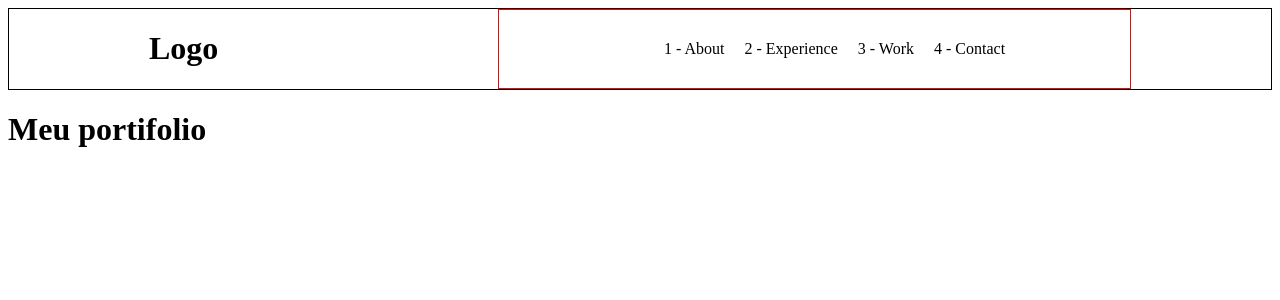
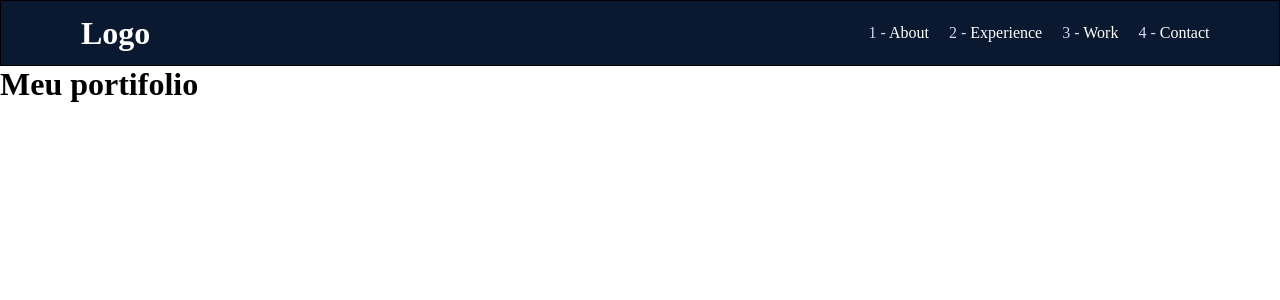
Before and after one commit to arctavares/MyPortfolio, a React (Create React App) app: page /#/ in a window 1280 px wide. Shown: the top 300 px of the page. Built offline with nearby package versions, Linux system fonts and the light colour scheme.

Commit message:
feat: add style to header

```diff
--- a/src/components/Header.jsx
+++ b/src/components/Header.jsx
@@ -7,10 +7,10 @@ export default function Header () {
             <div className="logoContainer"><h1>Logo</h1></div>
             <div className="navContainer">
                 <ul>
-                    <li>1 - About</li>
-                    <li>2 - Experience</li>
-                    <li>3 - Work</li>
-                    <li>4 - Contact</li>
+                    <li><span className="index">1 -</span> About</li>
+                    <li><span className="index">2 -</span> Experience</li>
+                    <li><span className="index">3 -</span> Work</li>
+                    <li><span className="index">4 -</span> Contact</li>
                 </ul>
             </div>
         </div>
--- a/src/css/Header.css
+++ b/src/css/Header.css
@@ -1,18 +1,28 @@
+* {
+    margin: 0;
+    padding: 0;
+}
+
 .headerContainer {
     display:flex;
     flex-direction: row;
-    justify-content: space-around;
+    justify-content: space-between;
     border: 1px solid black;
+    height:8vh;
+    align-items: center;
+    background-color:#0a192f;
 }
 
 .navContainer {
     display: flex;
     flex-direction: row;
-    border: 1px solid red;
-    width: 50%;
+    /* border: 1px solid red; */
+    width: 50vh;
+    margin-right: 5vh;
     justify-content: space-around;
     align-items: center;
     list-style-type: none;
+    color: white;
 }
 
 .navContainer li {
@@ -20,3 +30,12 @@
     padding-left: 10px;
     padding-right: 10px;
 }
+
+.logoContainer {
+    margin-left: 10vh;
+    color:white;
+}
+
+.index {
+    color: #CCD6F6;
+}
```
